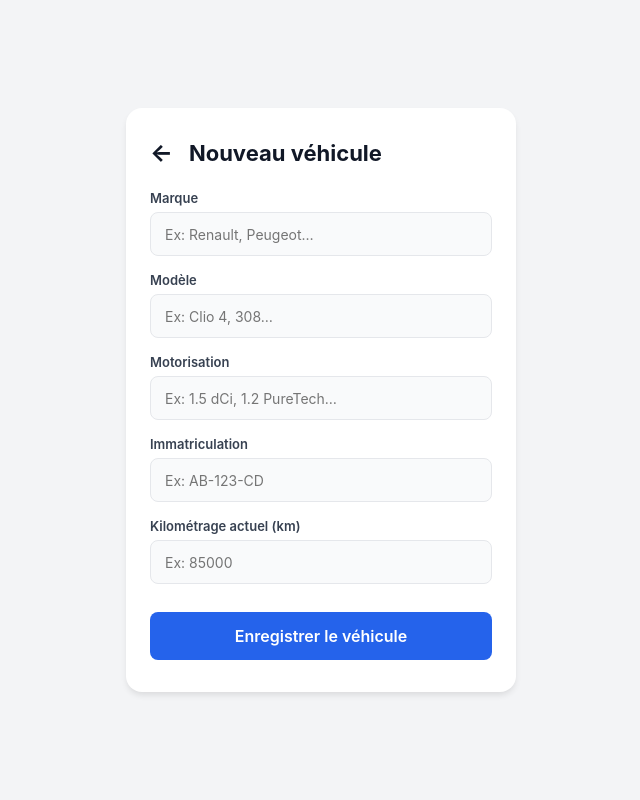
After one commit to Evilo-56/carnet-entretien-ia, a Python web app: template templates/add-vehicle.html in a window 1280 px wide. The commit adds this page. Shown: the whole page, without its empty margins (319-959 px from the left). Run offline with Jinja, Linux system fonts and the light colour scheme; the template is opened without the code that fills it, so the values that code supplies are empty.

Commit message:
feat: creation de vehicule et projection cyclique sans historique

```diff
--- /dev/null
+++ b/templates/add-vehicle.html
@@ -0,0 +1,48 @@
+<!DOCTYPE html>
+<html lang="fr">
+<head>
+  <meta charset="UTF-8">
+  <meta name="viewport" content="width=device-width, initial-scale=1.0">
+  <title>AutoCarnet AI - Ajouter un véhicule</title>
+  <link rel="stylesheet" href="../public/css/style.css">
+</head>
+<body class="mobile-container">
+  <main class="app-card">
+    <header class="detail-header">
+      <a href="vehicles.html" class="back-link">←</a>
+      <h1 class="page-title">Nouveau véhicule</h1>
+    </header>
+
+    <form class="maintenance-form" id="vehicleForm">
+      <div class="form-field">
+        <label for="vehicleMarque">Marque</label>
+        <input type="text" id="vehicleMarque" placeholder="Ex: Renault, Peugeot…" required>
+      </div>
+
+      <div class="form-field">
+        <label for="vehicleModele">Modèle</label>
+        <input type="text" id="vehicleModele" placeholder="Ex: Clio 4, 308…" required>
+      </div>
+
+      <div class="form-field">
+        <label for="vehicleMotorisation">Motorisation</label>
+        <input type="text" id="vehicleMotorisation" placeholder="Ex: 1.5 dCi, 1.2 PureTech…" required>
+      </div>
+
+      <div class="form-field">
+        <label for="vehicleImmat">Immatriculation</label>
+        <input type="text" id="vehicleImmat" placeholder="Ex: AB-123-CD" required>
+      </div>
+
+      <div class="form-field">
+        <label for="vehicleKm">Kilométrage actuel (km)</label>
+        <input type="number" id="vehicleKm" placeholder="Ex: 85000" min="0" required>
+      </div>
+
+      <button type="submit" class="btn btn-primary btn-submit">Enregistrer le véhicule</button>
+    </form>
+  </main>
+
+  <script src="../public/js/app.js"></script>
+</body>
+</html>
```
Also changed, not shown: api/main.py (+45 -5 lines), templates/vehicles.html (+4 -3 lines), carnet_entretien.db, public/js/app.js.
